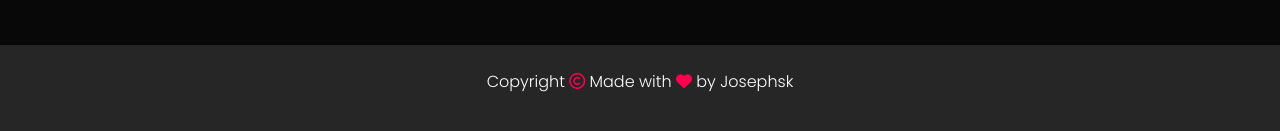
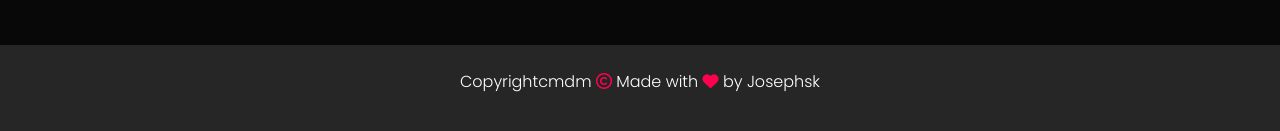
Before and after one commit to Josephsktettey/my-portfolio, a plain HTML site: page index.html in a window 1280 px wide. Shown: the part 3930-4061 px from the top of the page. Drawn offline with Linux system fonts and the light colour scheme; files whose address does not match are found by name.

Commit message:
initial commit

```diff
--- a/index.html
+++ b/index.html
@@ -194,7 +194,7 @@
 
     </div>
     <div class="copy-right">
-        <p>Copyright <i class="fa-regular fa-copyright"></i> Made with <i class="fas fa-heart"></i> by Josephsk</p>
+        <p>Copyrightcmdm <i class="fa-regular fa-copyright"></i> Made with <i class="fas fa-heart"></i> by Josephsk</p>
     </div>
 
 
```
